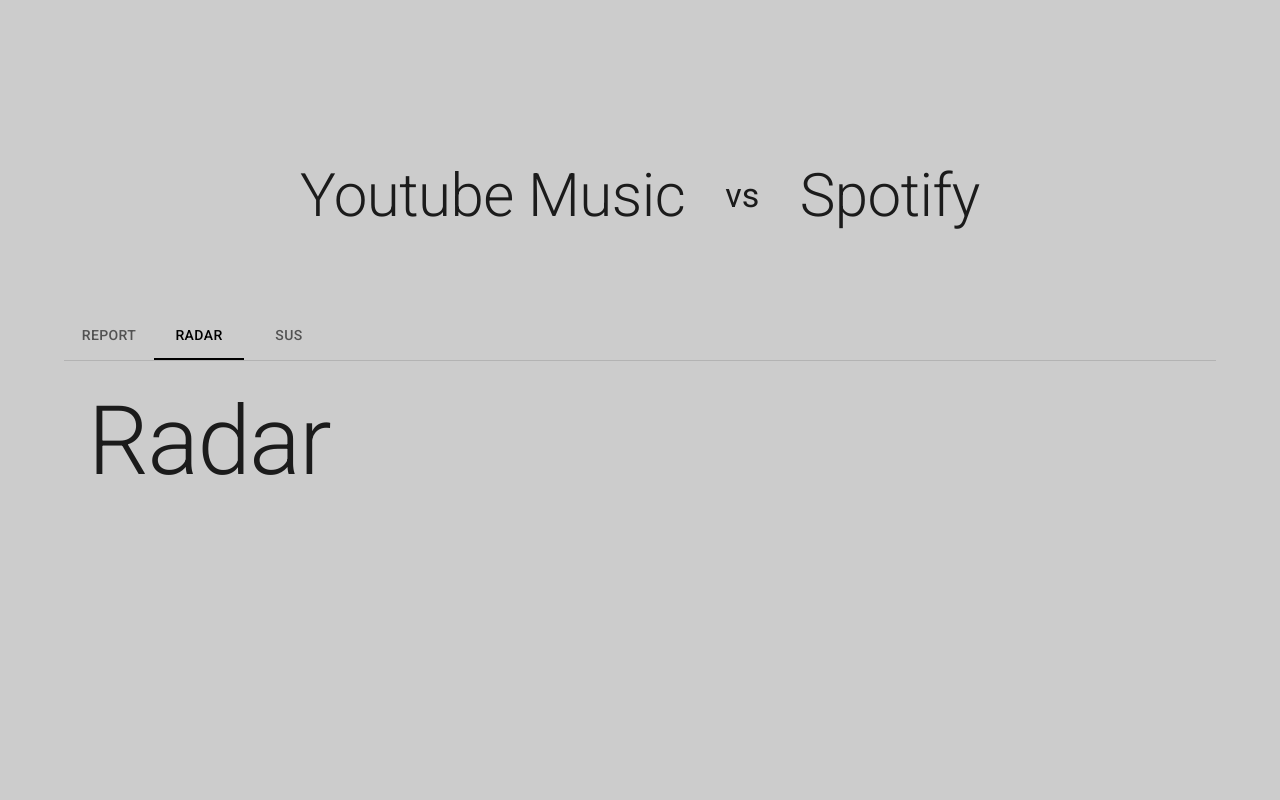
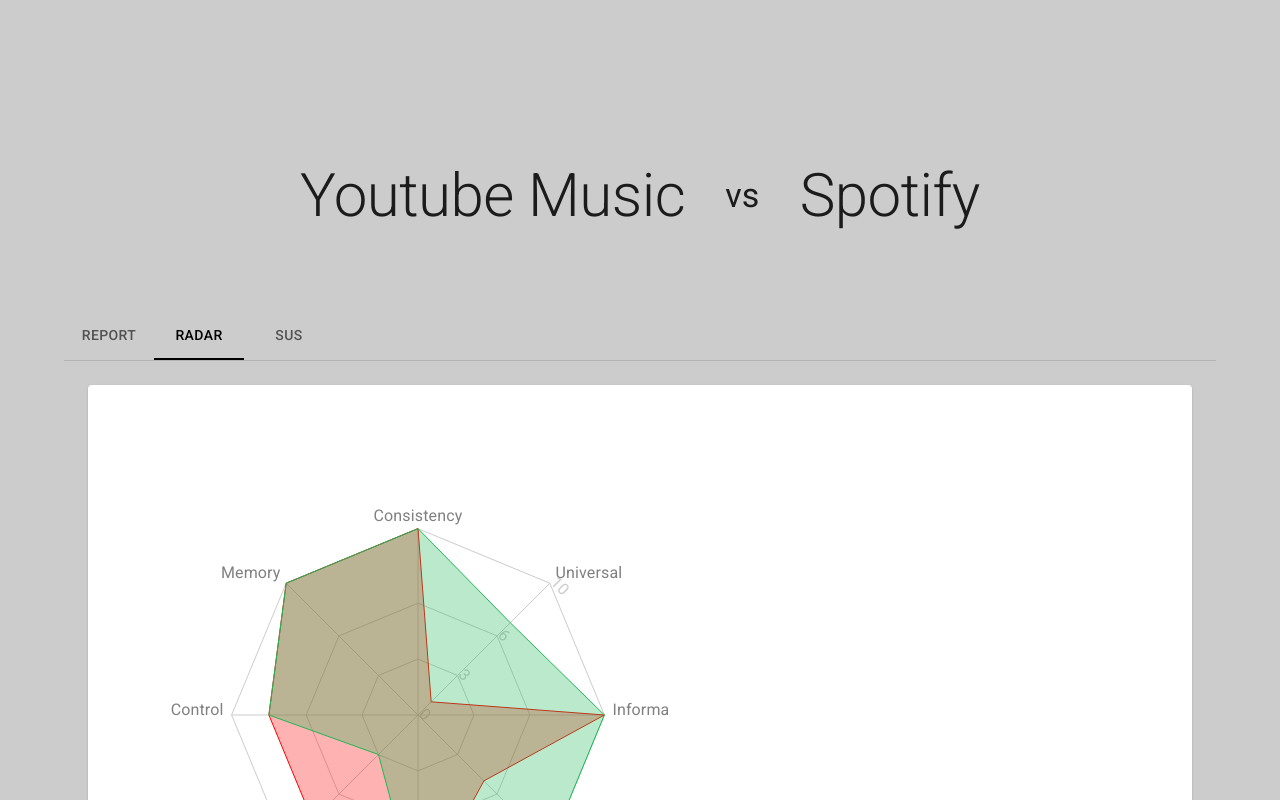
Before and after one commit to Aurora2500/hpi-a11y, a React (Vite) app in the folder page/: page / in a window 1280 px wide. Both pictures are taken after a click on the tab "RADAR". Shown: the top 800 px of the page. Built offline with nearby package versions, Linux system fonts and the light colour scheme.

Commit message:
Added chart.

```diff
--- a/page/package.json
+++ b/page/package.json
@@ -16,7 +16,8 @@
     "@mui/lab": "^5.0.0-alpha.108",
     "@mui/material": "^5.10.14",
     "react": "^18.2.0",
-    "react-dom": "^18.2.0"
+    "react-dom": "^18.2.0",
+    "recharts": "^2.1.16"
   },
   "devDependencies": {
     "@types/react": "^18.0.24",
--- a/page/src/App.tsx
+++ b/page/src/App.tsx
@@ -1,6 +1,7 @@
-import { Box, Container, Stack, Tab, TabTypeMap, Typography } from "@mui/material";
+import { Box, Container, Paper, Stack, Tab, TabTypeMap, Typography } from "@mui/material";
 import { TabContext, TabList, TabPanel } from "@mui/lab";
 import React, { useState } from "react";
+import { Legend, PolarAngleAxis, PolarGrid, PolarRadiusAxis, Radar, RadarChart } from "recharts";
 
 type TabName = "report" | "radar" | "SUS";
 
@@ -12,19 +13,44 @@ const Report = () => {
 	);
 };
 
-const Radar = () => {
+const radarData: any[] = [
+	{ rule: "Consistency", yt: 10, sp: 10, fullMark: 10},
+	{ rule: "Universal", yt: 1, sp: 7, fullMark: 10},
+	{ rule: "Informative", yt: 10, sp: 10, fullMark: 10},
+	{ rule: "Closure", yt: 5, sp: 10, fullMark: 10},
+	{ rule: "Error Prevention", yt: 10, sp: 10, fullMark: 10},
+	{ rule: "Action reversal", yt: 8, sp: 3, fullMark: 10},
+	{ rule: "Control", yt: 8, sp: 8, fullMark: 10},
+	{ rule: "Memory", yt: 10, sp: 10, fullMark: 10},
+];
+
+const RadarTab = () => {
 	return (
-		<Box sx={{ height: "100%", width: "100%" }}>
-			<Typography variant="h1">Radar</Typography>
-		</Box>
+		<Paper sx={{ height: "100%", width: "100%", p: 10 }}>
+			<RadarChart
+				width={500}
+				height={500}
+				data={radarData}
+			>
+				<PolarGrid/>
+				<PolarAngleAxis dataKey="rule"/>
+				<PolarRadiusAxis angle={45} domain={[0, 10]}/>
+				<Radar name="Youtube Music" dataKey="yt" stroke="#FF0000" fill="#FF0000" fillOpacity={0.3}/>
+				<Radar name="Spotify" dataKey="sp" stroke="#1DB954" fill="#1DB954" fillOpacity={0.3}/>
+				<Legend/>
+			</RadarChart>
+		</Paper>
 	);
 };
 
-const SUS = () => {
+const tableRows = [
+];
+
+const SUSTab = () => {
 	return (
-		<Box sx={{ height: "100%", width: "100%" }}>
-			<Typography variant="h1">SUS</Typography>
-		</Box>
+		<Paper sx={{p: 2}}>
+			A
+		</Paper>
 	);
 };
 
@@ -62,8 +88,8 @@ const App = () => {
 					</TabList>
 				</Box>
 				<TabPanel value="report"><Report/></TabPanel>
-				<TabPanel value="radar"><Radar/></TabPanel>
-				<TabPanel value="SUS"><SUS/></TabPanel>
+				<TabPanel value="radar"><RadarTab/></TabPanel>
+				<TabPanel value="SUS"><SUSTab/></TabPanel>
 			</TabContext>
 		</Container>
 	);
```
Also changed, not shown: 1 other file (tests, documents, lock files or other folders).
